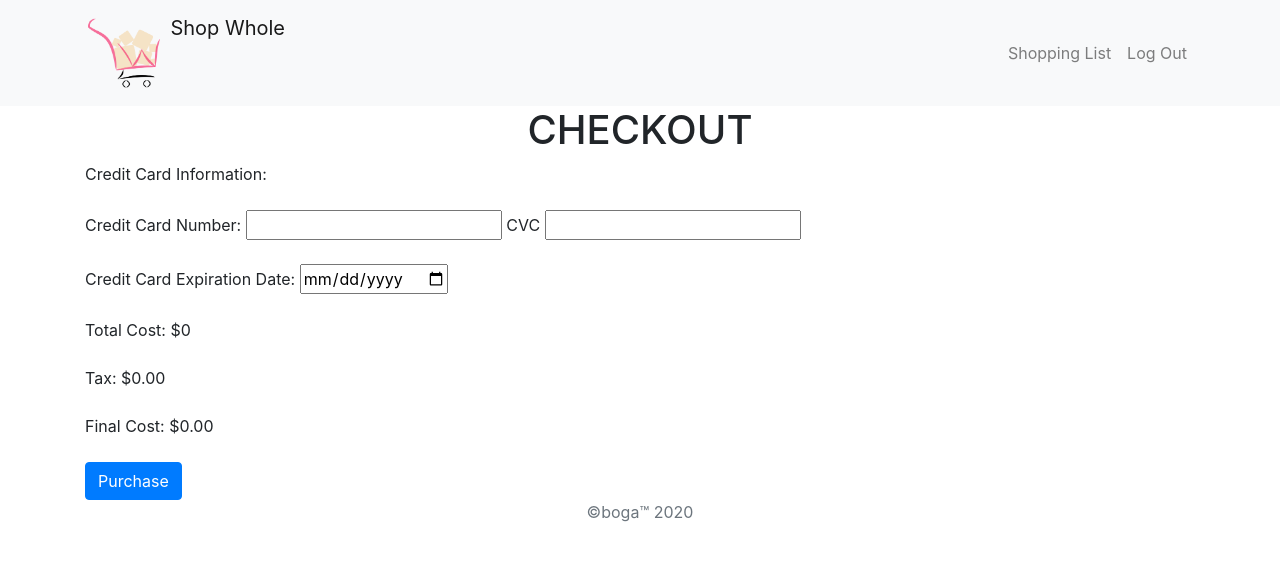
After one commit to vinaykonuru/ShopWhole, a Django app: page /checkout/ in a window 1280 px wide. The commit adds this page. Shown: the top 561 px of the page. Run offline with Django 3.2, Linux system fonts and the light colour scheme; the visitor is signed in with stand-in values (Sample User, id 1); data that the repository does not hold is empty; some libraries are stand-ins or nearby versions.

```diff
--- a/boga-project/boga/urls.py
+++ b/boga-project/boga/urls.py
@@ -23,5 +23,6 @@ urlpatterns = [
     path('',views.home,name='home'),
     path('accounts/',include('accounts.urls')),
     path('products/',include('products.urls')),
-    path('cart/',views.cart,name='cart')
+    path('cart/',views.cart,name='cart'),
+    path('checkout/',views.checkout,name='checkout')
 ] + static(settings.MEDIA_URL,document_root=settings.MEDIA_ROOT)
--- /dev/null
+++ b/boga-project/products/templates/products/checkout.html
@@ -0,0 +1,37 @@
+{% extends 'base.html' %}
+
+{%block content%}
+<div class="text-center">
+  <h1>CHECKOUT</h1>
+</div>
+<div class="container">
+  <form action="{% url 'home' %}">
+    Credit Card Information:
+    <br>
+    <br>
+    Credit Card Number:
+    <input type="text" name="creditcardnumber">
+    CVC
+    <input type="text" name="creditcardcvc">
+    <br>
+    <br>
+    Credit Card Expiration Date:
+    <input type="date" name="creditcardexpirationdate">
+    <br>
+    <br>
+
+    Total Cost: ${{totalCost}}
+    <br>
+    <br>
+    Tax: ${{tax}}
+    <br>
+    <br>
+    Final Cost: ${{finalCost}}
+    <br>
+    <br>
+    <input class="btn btn-primary" type="submit" value="Purchase">
+  </form>
+
+</div>
+
+{%endblock%}
--- a/boga-project/products/urls.py
+++ b/boga-project/products/urls.py
@@ -2,5 +2,6 @@ from django.urls import path,include
 from . import views
 urlpatterns = [
     path('<int:product_id>',views.detail,name='detail'),
-    path('<int:product_id>/order',views.order,name='order')
+    path('<int:product_id>/order',views.order,name='order'),
+    path('<int:product_id>/remove',views.removeItem,name='removeItem')
 ]
--- a/boga-project/products/views.py
+++ b/boga-project/products/views.py
@@ -2,6 +2,7 @@ from django.shortcuts import render,redirect,get_object_or_404
 from django.contrib.auth.decorators import login_required
 from .models import Product
 from django.utils import timezone
+from decimal import *
 # Create your views here.
 def home(request):
     products=Product.objects
@@ -30,3 +31,17 @@ def cart(request):
     for product in user_cart:
         finalPrice+=product.price
     return render(request, 'products/cart.html',{'cart':user_cart,'finalPrice':finalPrice})
+def removeItem(request,product_id):
+    if request.method=='POST':
+        product=Product.objects.get(id=product_id)
+        product.customers.remove(request.user)
+        product.orders-=1
+        return redirect('cart')
+def checkout(request):
+    user_cart=request.user.product_set.all()
+    totalCost=0
+    for product in user_cart:
+        totalCost+=product.price
+    tax=totalCost*Decimal('0.07')
+    finalCost=totalCost+tax
+    return render(request,'products/checkout.html',{'finalCost':round(finalCost,2),'tax':round(tax,2),'totalCost':round(totalCost,2)})
```
Also changed, not shown: boga-project/products/templates/products/cart.html (+15 -6 lines), boga-project/products/templates/products/home.html (+4 -4 lines).
